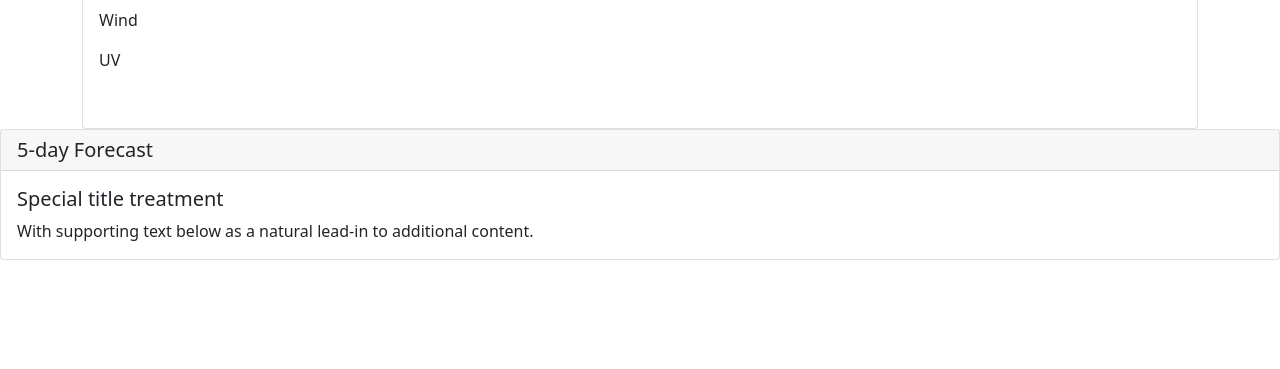
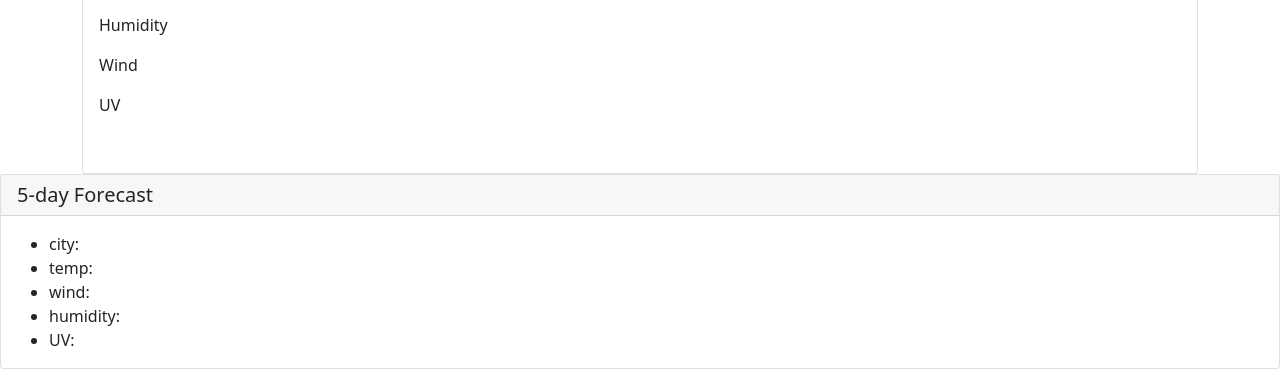
Before and after one commit to kapodaca0403/weather_dashboard, a plain HTML site: page index.html in a window 1280 px wide. Shown: the part 432-801 px from the top of the page. Drawn offline with nearby package versions, Linux system fonts and the light colour scheme; a web font is replaced by a local one.

Commit message:
updating

```diff
--- a/index.html
+++ b/index.html
@@ -24,15 +24,16 @@
     <div class="container">
       <div class="row height d-flex justify-content-center align-items-center">
         <div class="col-md-8">
-          <div class="search"> <i class="fa fa-search"></i> <input type="text" class="form-control" placeholder="City">
-            <button class="btn btn-primary">Search for a City:</button>
+          <div class="search"> <i class="fa fa-search"></i> <input id=searchCity type="text"
+              class="form-control searchCity" placeholder="City">
+            <button class="btn btn-primary" type="button" value="Search" id="citySearch">Search for a City:</button>
           </div>
         </div>
       </div>
     </div>
 
     <div class="card">
-      <div class="card-body">
+      <div class="card-body ">
         <h5>Search History:</h5>
         <ul class="list-group my-3 ml-0" id="searchHis"></ul>
       </div>
@@ -52,7 +53,7 @@
         <div class="row">
           <div class="row card-body" style="border:#1414da">
             <div id="weather" class="col-lg-5 p-4" style="border: #1414da">
-              <h2 class='name'>City Name</h2>
+              <h1 class='name' id="cityName">City Name</h1>
               <p>Temp</p>
               <p>Humidity</p>
               <p>Wind</p>
@@ -61,11 +62,17 @@
           </div>
   </aside>
 
-  <div class="card">
+  <div class="card" id="inputInfo">
     <h5 class="card-header">5-day Forecast</h5>
     <div class="card-body">
-      <h5 class="card-title">Special title treatment</h5>
-      <p class="card-text">With supporting text below as a natural lead-in to additional content.</p>
+      <ul class="card-text">
+        <li>city:</li>
+        <li>temp:</li>
+        <li>wind:</li>
+        <li>humidity:</li>
+        <li>UV:</li>
+
+      </ul>
 
     </div>
   </div>
--- a/js.js
+++ b/js.js
@@ -20,6 +20,7 @@ $(document).ready(function () {
           <li>temp: ${city.temp}</li>
           <li>wind: ${city.wind}</li>
           <li>humidty: ${city.humidity}</li>
+          <li>UV: ${city.uv}</li>
           `);
         cityWeather.append(weatherCond);
 
@@ -36,6 +37,10 @@ $(document).ready(function () {
   });
 });
 
+// get new api?
+var url2 = `https://api.openweathermap.org/data/2.5/forecast?q=${city}&appid=c7f970b272893fcb6a52813e083fda4f
+`;
+
 // need a header that says weather dashboard. DONE
 // need search bar to search for city. DONE
 // need to link API
--- a/style.css
+++ b/style.css
@@ -10,6 +10,7 @@ h1 {
 h2 {
   font-family: "Georama", sans-serif;
   font-size: 25px;
+  text-align: center;
 }
 
 .name {
```
